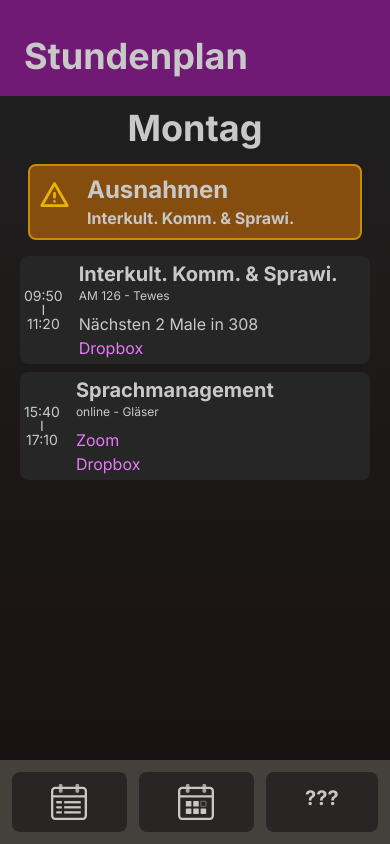
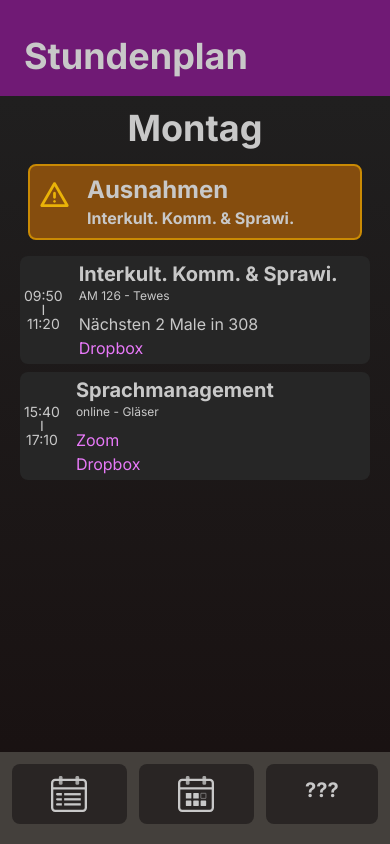
Before and after one commit to jmjules/KMM-Helper, a Next.js app: page / in a window 390 px wide. Built offline with nearby package versions, Linux system fonts and the light colour scheme.

Commit message:
adjusted bottom padding to fit better on iphone screens

```diff
--- a/src/app/layout.tsx
+++ b/src/app/layout.tsx
@@ -33,7 +33,7 @@ export default function RootLayout({
 
 					</div>
 
-					<nav className="fixed z-10 bottom-0 left-0 right-0 p-3 grid grid-flow-col gap-3 bg-stone-700">
+					<nav className="fixed z-10 bottom-0 left-0 right-0 p-3 pb-5 grid grid-flow-col gap-3 bg-stone-700">
 						<Link href="/" className="text-xl rounded-lg bg-stone-800 p-3 flex place-content-center">
 						<img src="/icons/icon-timetable.svg" className="w-9" />
 						</Link>
```
